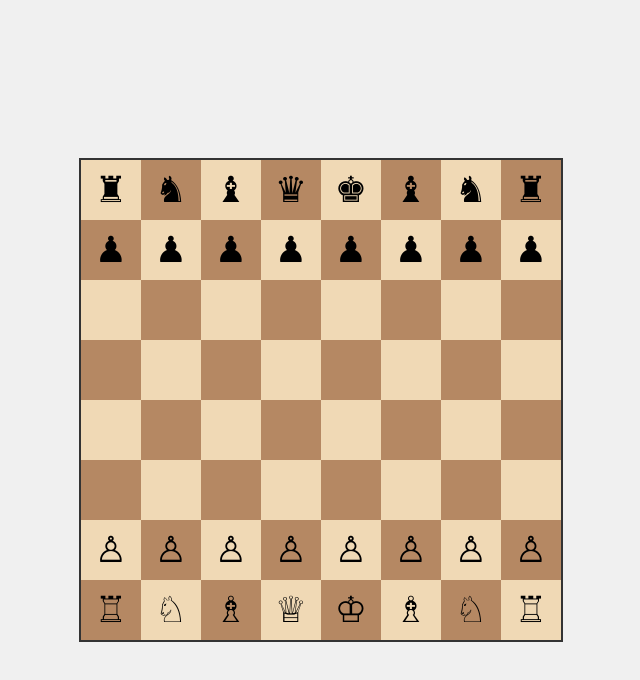
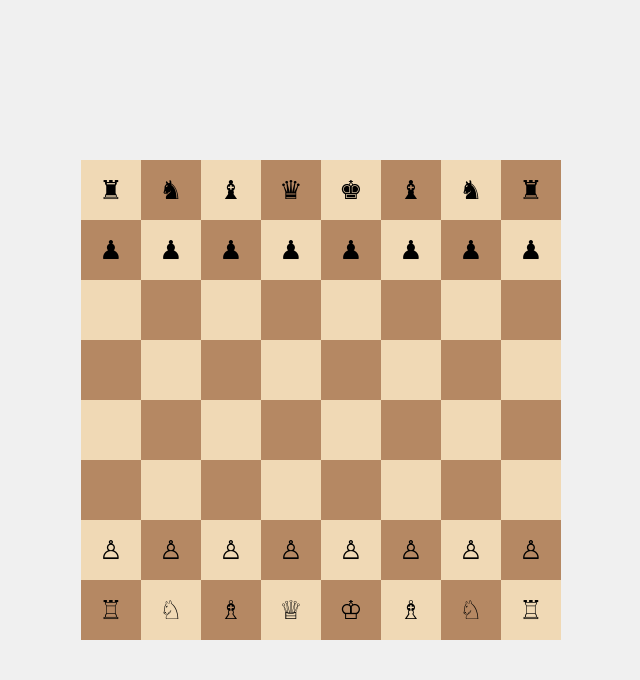
Before and after one commit to RevRoy0012/web-chess, a plain HTML site: page index.html in a window 1280 px wide. Shown: the whole page, without its empty margins (319-959 px from the left). Drawn offline with Linux system fonts and the light colour scheme.

Commit message:
Update index.html

```diff
--- a/index.html
+++ b/index.html
@@ -10,21 +10,20 @@
             display: flex;
             justify-content: center;
             align-items: center;
-            flex-direction: column;
             height: 100vh;
             margin: 0;
             background-color: #f0f0f0;
         }
         #board {
             display: grid;
-            grid-template-columns: repeat(8, 60px);
-            grid-template-rows: repeat(8, 60px);
+            grid-template-columns: repeat(8, 1fr);
+            grid-template-rows: repeat(8, 1fr);
             gap: 0;
-            border: 2px solid #333;
+            width: 100%;
+            max-width: 480px;
+            aspect-ratio: 1;
         }
         .square {
-            width: 60px;
-            height: 60px;
             display: flex;
             justify-content: center;
             align-items: center;
@@ -36,12 +35,11 @@
             background-color: #b58863;
         }
         .piece {
-            font-size: 36px;
+            font-size: calc(10px + 2vmin);
             cursor: pointer;
         }
-        #turn-indicator {
-            margin: 10px;
-            font-size: 18px;
+        .highlight {
+            background-color: rgba(0, 255, 0, 0.5);
         }
     </style>
 </head>
```
